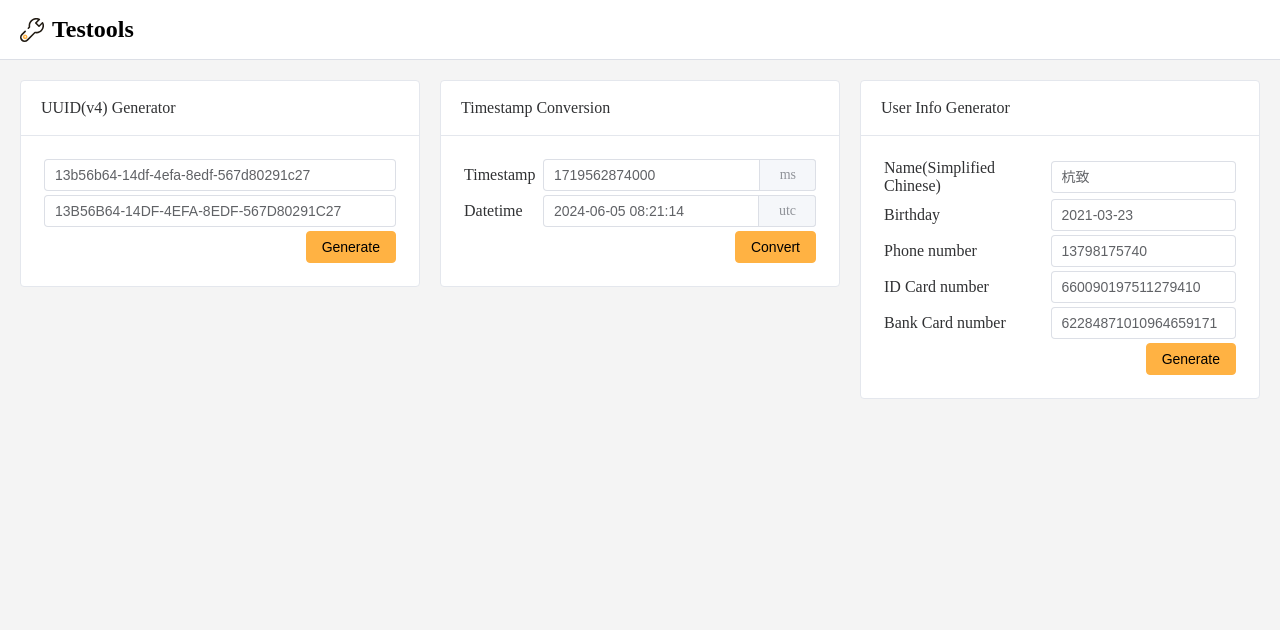
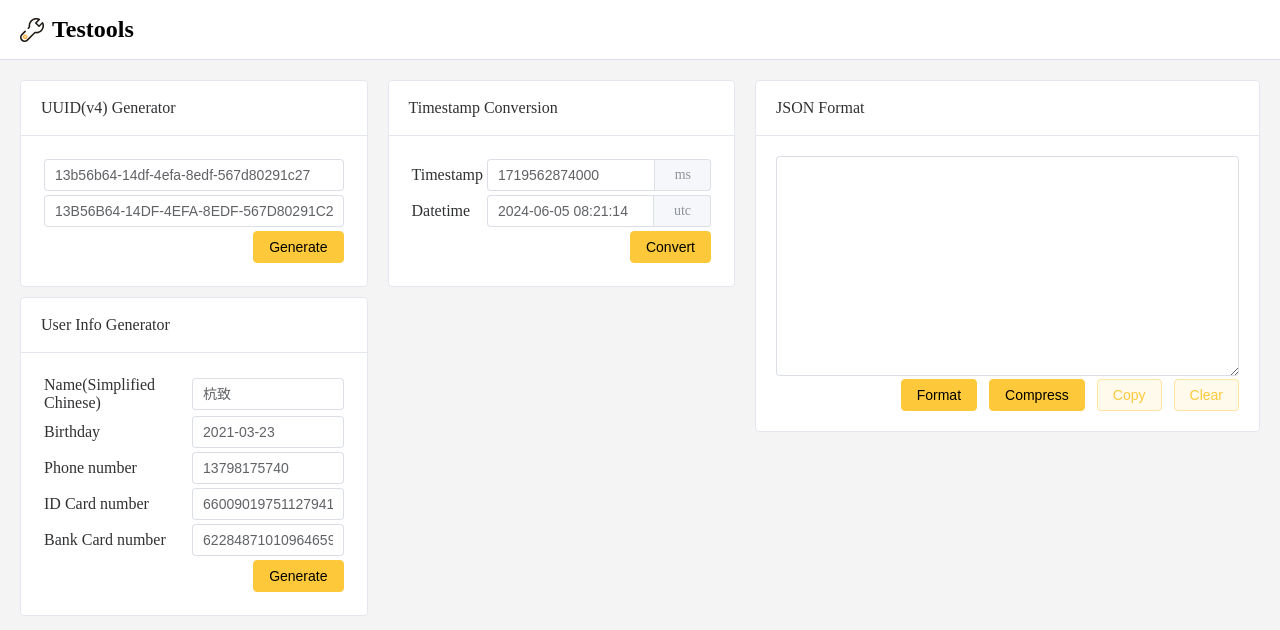
Before and after one commit to zhaixuwen/testools, a Vue app: page / in a window 1280 px wide. Shown: the top 630 px of the page. Built offline with nearby package versions, Linux system fonts and the light colour scheme.

Commit message:
Add JSON format card

```diff
--- /dev/null
+++ b/src/components/JsonFormatCard.vue
@@ -0,0 +1,56 @@
+<script setup>
+import { ref } from 'vue'
+import { ElMessage } from 'element-plus'
+
+const jsonData = ref('')
+
+const formatJson = () => {
+  const jsonObj = JSON.parse(jsonData.value.trim())
+  jsonData.value = JSON.stringify(jsonObj, null, 4)
+}
+
+const compressJson = () => {
+  const jsonObj = JSON.parse(jsonData.value.trim())
+  jsonData.value = JSON.stringify(jsonObj)
+}
+
+const copyJsonData = () => {
+  navigator.clipboard.writeText(jsonData.value).then(() => {
+    ElMessage({
+      message: 'JSON has been copied to clipboard.',
+      type: 'success'
+    })
+  })
+}
+
+const clearJsonData = () => {
+  jsonData.value = ''
+}
+</script>
+
+<template>
+  <div>
+    <el-card shadow="hover">
+      <template #header>
+        <div class="uuid-header">
+          <span>JSON Format</span>
+        </div>
+      </template>
+      <el-input v-model="jsonData" type="textarea" :autosize="{ minRows: 10, maxRows: 15 }"></el-input>
+      <div class="btn-list">
+        <el-button @click="formatJson()" color="#FDC93A">Format</el-button>
+        <el-button @click="compressJson()" color="#FDC93A">Compress</el-button>
+        <el-button @click="copyJsonData()" color="#FDC93A" plain>Copy</el-button>
+        <el-button @click="clearJsonData()" color="#FDC93A" plain>Clear</el-button>
+      </div>
+    </el-card>
+  </div>
+</template>
+
+<style scoped>
+.btn-list {
+  margin-top: 3px;
+  margin-bottom: 20px;
+  float: right;
+}
+</style>
--- a/src/components/TimestampCard.vue
+++ b/src/components/TimestampCard.vue
@@ -88,9 +88,9 @@ watch(nowTimestamp, (newVal, oldVal) => {
                 class="box-item"
                 effect="dark"
                 content="Convert Datetime to Timestamp"
-                placement="bottom"
+                placement="left"
               >
-                <el-button color="#FFB243" type="primary" @click="convertDatetime()">Convert</el-button>
+                <el-button color="#FDC93A" @click="convertDatetime()">Convert</el-button>
               </el-tooltip>
             </div>
           </td>
--- a/src/components/UUIDCard.vue
+++ b/src/components/UUIDCard.vue
@@ -35,7 +35,7 @@ onMounted(() => {
         <tr>
           <td>
             <div class="btn-div">
-              <el-button type="primary" @click="generateUUID()" color="#FFB243">Generate</el-button>
+              <el-button color="#FDC93A" @click="generateUUID()">Generate</el-button>
             </div>
           </td>
         </tr>
--- a/src/components/UserInfoCard.vue
+++ b/src/components/UserInfoCard.vue
@@ -90,7 +90,7 @@ onMounted(() => {
           <td></td>
           <td>
             <div class="btn-area">
-              <el-button color="#FFB243" type="primary" @click="refreshInfo()">Generate</el-button>
+              <el-button color="#FDC93A" @click="refreshInfo()">Generate</el-button>
             </div>
           </td>
         </tr>
--- a/src/views/HomePage.vue
+++ b/src/views/HomePage.vue
@@ -2,6 +2,7 @@
 import UUIDCard from '@/components/UUIDCard.vue'
 import TimestampCard from '@/components/TimestampCard.vue'
 import UserInfoCard from '@/components/UserInfoCard.vue'
+import JsonFormatCard from '@/components/JsonFormatCard.vue'
 
 </script>
 
@@ -19,14 +20,15 @@ import UserInfoCard from '@/components/UserInfoCard.vue'
       </el-header>
       <el-main class="home-main">
         <el-row :gutter="20">
-          <el-col :span="8">
-            <UUIDCard />
+          <el-col :span="7">
+            <div class="card"><UUIDCard /></div>
+            <div class="card"><UserInfoCard /></div>
           </el-col>
-          <el-col :span="8">
-            <TimestampCard />
+          <el-col :span="7">
+            <div class="card"><TimestampCard /></div>
           </el-col>
-          <el-col :span="8">
-            <UserInfoCard />
+          <el-col :span="10">
+            <div class="card"><JsonFormatCard /></div>
           </el-col>
         </el-row>
       </el-main>
@@ -39,5 +41,7 @@ import UserInfoCard from '@/components/UserInfoCard.vue'
   margin: 0;
   padding: 0;
 }
-
+.card {
+  margin-bottom: 10px;
+}
 </style>
```
